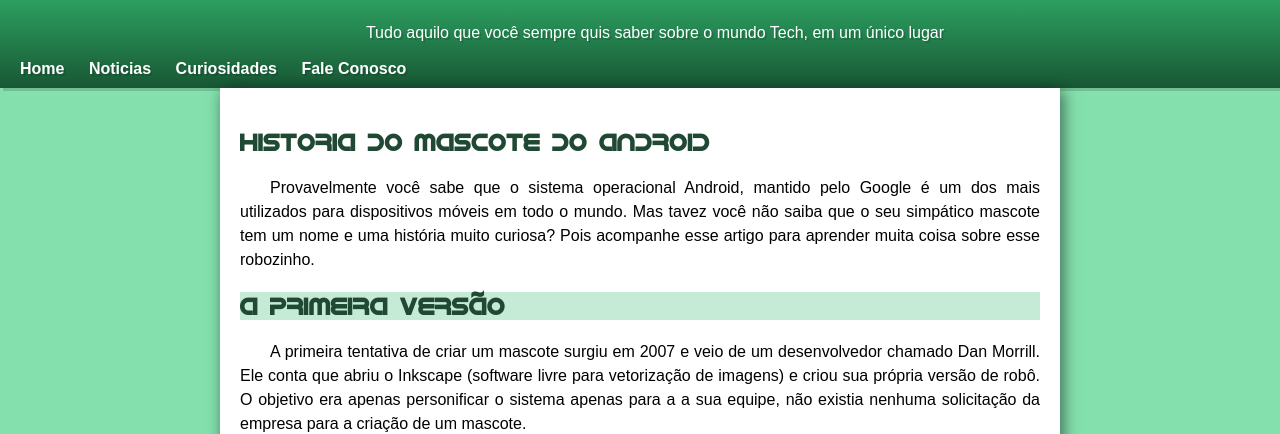
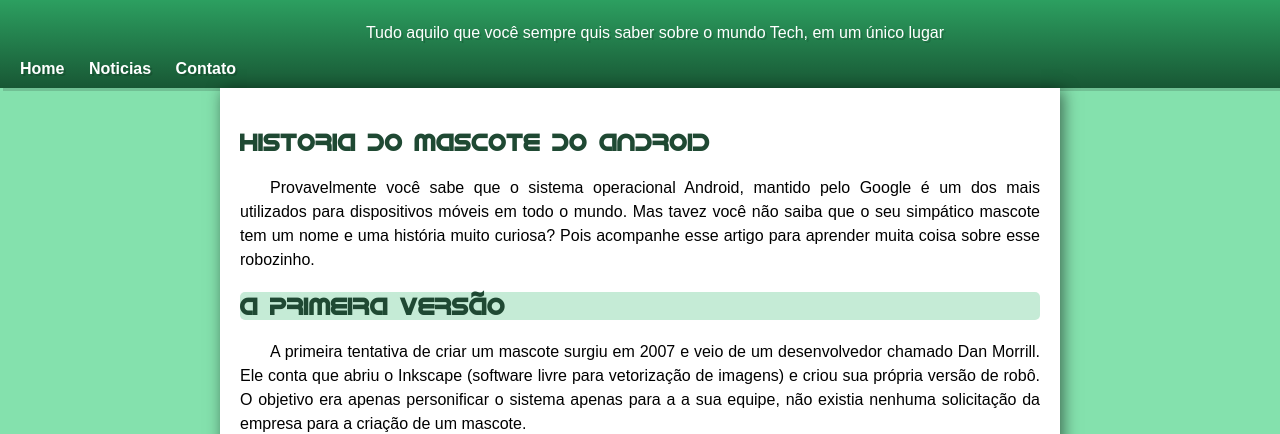
Before and after one commit to kaykyrodrigues/Projeto-Android, a plain HTML site: page index.html in a window 1280 px wide. Shown: the part 69-503 px from the top of the page. Drawn offline with Linux system fonts and the light colour scheme.

Commit message:
Atualizações no site

```diff
--- a/index.html
+++ b/index.html
@@ -14,8 +14,7 @@
         <nav>
             <a href="#">Home</a>
             <a href="#">Noticias</a>
-            <a href="#">Curiosidades</a>
-            <a href="#">Fale Conosco</a>
+            <a href="#">Contato</a>
         </nav>
     </header>
 
--- a/style.css
+++ b/style.css
@@ -70,6 +70,7 @@ header{
 h2{
     background-color: #c5ebd6;;
     font-family: 'Robo';
+    border-radius: 5px;
 
 }
 header > h1{
```
